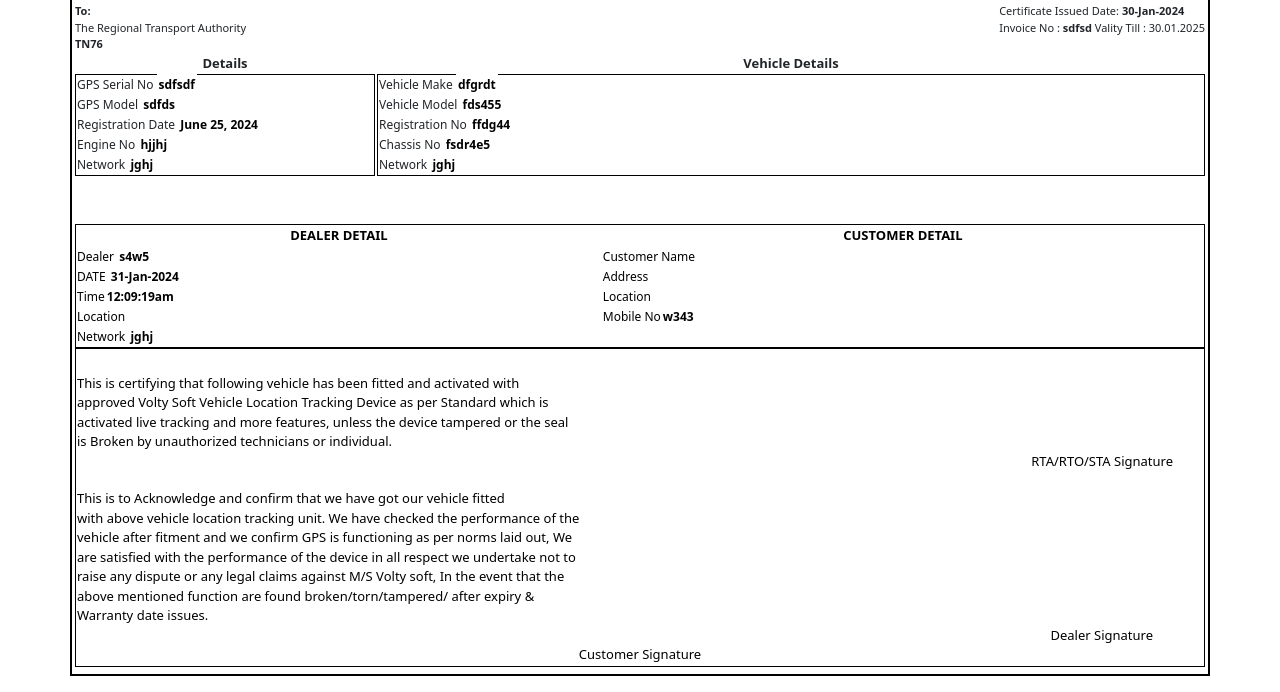
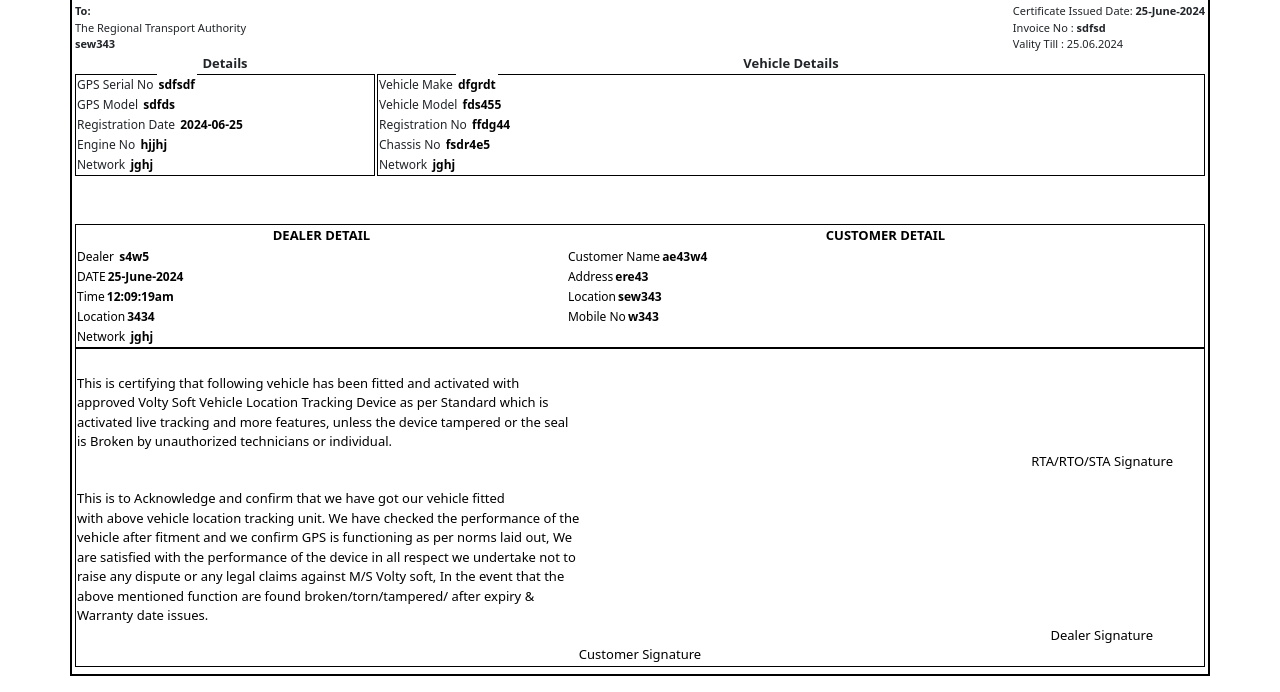
Before and after one commit to ratdor/RTO-2024, a Django app: page /gps_certificate/1/ in a window 1280 px wide. Shown: the part 274-966 px from the top of the page. Run offline with Django 4.2, Linux system fonts and the light colour scheme; data comes from the database, SQL or seed files in the repository; both versions use the stored data as it was after the commit.

Commit message:
third commit

```diff
--- a/rtoapp/models.py
+++ b/rtoapp/models.py
@@ -65,19 +65,19 @@ class cameraVehicle(models.Model):
 
 class gpsVehicle(models.Model):
     invoice_no = models.CharField(max_length=100)
-    gps_serial_no = models.CharField(max_length=100)
-    gps_model = models.CharField(max_length=100)
-    registration_date = models.DateField()
-    engine_no = models.CharField(max_length=100)
-    network = models.CharField(max_length=100)
-    vehicle_make = models.CharField(max_length=100)
-    vehicle_model = models.CharField(max_length=100)
-    registration_no = models.CharField(max_length=100)
-    chassis_no = models.CharField(max_length=100)
-    dealer = models.CharField(max_length=100)
-    location_primary = models.CharField(max_length=100)
-    customer_name = models.CharField(max_length=100)
-    customer_address = models.CharField(max_length=100)
+    gps_serial_no = models.CharField(max_length=100,null=True)
+    gps_model = models.CharField(max_length=100,null=True)
+    registration_date = models.IntegerField()
+    engine_no = models.CharField(max_length=100,null=True)
+    network = models.CharField(max_length=100,null=True)
+    vehicle_make = models.CharField(max_length=100,null=True)
+    vehicle_model = models.CharField(max_length=100,null=True)
+    registration_no = models.CharField(max_length=100,null=True)
+    chassis_no = models.CharField(max_length=100,null=True)
+    dealer = models.CharField(max_length=100,null=True)
+    location_primary = models.CharField(max_length=100,null=True)
+    customer_name = models.CharField(max_length=100,null=True)
+    customer_address = models.CharField(max_length=100,null=True)
     location_secondary = models.CharField(max_length=100)
-    mobile_no = models.CharField(max_length=100)
-    created_at = models.DateTimeField(auto_now_add=True)
+    mobile_no = models.CharField(max_length=100,null=True)
+    created_at = models.DateTimeField(auto_now_add=True,null=True)
--- a/rtoapp/views.py
+++ b/rtoapp/views.py
@@ -27,6 +27,9 @@ def login_view(request):
 def logout_view(request):
     logout(request)
     return redirect('login')
+
+################################################### Sensor Certificate ################################################
+
 
 def details_view(request):
     if request.method == 'POST':
@@ -87,6 +90,9 @@ def fitment(request):
     return render(request,'fitment.html')
 
 
+################################################### End Sensor Certificate ################################################
+
+
 ################################################### GPS Certificate ################################################
 
 def gps_details(request):
@@ -107,15 +113,15 @@ def gps_search(request):
     if request.method == 'POST':
         from_date = request.POST.get('from_date')
         to_date = request.POST.get('to_date')
-        vecregno = request.POST.get('vecregno')
+        invoice_no  = request.POST.get('vecregno')
 
         gps_vehicles = gpsVehicle.objects.all()
 
         if from_date and to_date:
             gps_vehicles = gps_vehicles.filter(created_at__gte=from_date, created_at__lte=to_date)
 
-        if vecregno:
-            gps_vehicles = gps_vehicles.filter(registration_no__icontains=vecregno)
+        if invoice_no:
+            gps_vehicles = gps_vehicles.filter(invoice_no__icontains=invoice_no)
 
         return render(request, 'gps_search.html', {'gps_vehicles': gps_vehicles})
 
@@ -151,6 +157,7 @@ def gps_certificate(request, vehicle_id):
     return render(request, 'gps_certificate.html', {'qr_code_base64': qr_code_base64, 'gps_vehicle': gps_vehicle})
 
 
+################################################### End GPS Certificate ################################################
 
 
 ################################################### Camera Certificate ################################################
@@ -169,17 +176,17 @@ def camera_search(request):
     if request.method == 'POST':
         from_date = request.POST.get('from_date')
         to_date = request.POST.get('to_date')
-        vecregno = request.POST.get('vecregno')
+        vehicle_no = request.POST.get('vecregno')
 
         camera_vehicles = cameraVehicle.objects.all()
 
         if from_date and to_date:
             camera_vehicles = camera_vehicles.filter(created_at__gte=from_date, created_at__lte=to_date)
 
-        if vecregno:
-            camera_vehicles = camera_vehicles.filter(vehicle_no__icontains=vecregno)
+        if vehicle_no:
+            camera_vehicles = camera_vehicles.filter(vehicle_no__icontains=vehicle_no)
 
-        return render(request, 'search.html', {'camera_vehicles': camera_vehicles})
+        return render(request, 'camera_search.html', {'camera_vehicles': camera_vehicles})
 
     else:
         camera_vehicles = cameraVehicle.objects.all()
@@ -212,3 +219,5 @@ def camera_certificate(request, vehicle_id):
     qr_code_base64 = base64.b64encode(qr_code_img.getvalue()).decode()
 
     return render(request, 'camera_certificate.html', {'qr_code_base64': qr_code_base64, 'camera_vehicle': camera_vehicle})
+
+################################################### End Camera Certificate ################################################
--- a/templates/gps_certificate.html
+++ b/templates/gps_certificate.html
@@ -120,7 +120,7 @@
         <div class="text-center">
             <h1 class="mb-0" style="color: black;font-weight: bold;">SE TECHNOLOGIES</h1><br>
             <p class="mb-0" style="color: black;">Online Vehicle Tracking Device Certificate</p>
-            <h4>Certificate No.: <span>CF-30-Jan-2024GLInvoice No</span></h4>
+            <h4 style="border:1px solid black;width:490px;padding-bottom:20px;border-radius:20px">Certificate.NO. <span>CF-{{gps_vehicle.created_at | date:"dmY"}}{{gps_vehicle.gps_serial_no}}</span></h4>
         </div>
         <img src="{% static 'images/logo.png' %}" alt="SM Logo" class="logo">
 
@@ -134,13 +134,13 @@
 
             The Regional Transport Authority <br>
 
-            <strong>TN76</strong>
+            <strong>{{gps_vehicle.location_primary}}</strong>
         </div>
         <div class="text-start">
 
-            Certificate Issued Date: <span><b>30-Jan-2024</b></span><br>
-            Invoice No : <span><b>{{gps_vehicle.invoice_no}}</b></span>
-            Vality Till : 30.01.2025
+            Certificate Issued Date: <span><b>{{gps_vehicle.created_at | date:"d-F-Y"}}</b></span><br>
+            Invoice No : <span><b>{{gps_vehicle.invoice_no}}</b></span><br>
+            Vality Till : {{ gps_vehicle.created_at|date:"d.m.Y" }}
 
         </div>
     </div>
@@ -208,18 +208,18 @@
         <tbody>
             <tr>
                 <td>Dealer <span style="font-weight: 700;">{{gps_vehicle.dealer}}</span></td>
-                <td>Customer Name<span style="font-weight: 700;">{{gps_vehicle.owner_name}}</span></td>
+                <td>Customer Name<span style="font-weight: 700;">{{gps_vehicle.customer_name}}</span></td>
             </tr>
             <tr>
-                <td>DATE<span style="font-weight: 700;"> 31-Jan-2024</span></td>
-                <td>Address<span style="font-weight: 700;">{{gps_vehicle.owner_address}}</span></td>
+                <td>DATE<span style="font-weight: 700;">{{gps_vehicle.created_at | date:"d-F-Y"}}</span></td>
+                <td>Address<span style="font-weight: 700;">{{gps_vehicle.customer_address}}</span></td>
             </tr>
             <tr>
                 <td>Time<span style="font-weight: 700;">12:09:19am</span></td>
-                <td>Location<span style="font-weight: 700;">{{gps_vehicle.location}}</span></td>
+                <td>Location<span style="font-weight: 700;">{{gps_vehicle.location_primary}}</span></td>
             </tr>
             <tr>
-                <td>Location<span style="font-weight: 700;">{{gps_vehicle.location}}</span></td>
+                <td>Location<span style="font-weight: 700;">{{gps_vehicle.location_secondary}}</span></td>
                 <td>Mobile No<span style="font-weight: 700;">{{gps_vehicle.mobile_no}}</span></td>
             </tr>
             <tr>
--- a/templates/gps_details.html
+++ b/templates/gps_details.html
@@ -63,7 +63,7 @@
             <div class="col-md-4 ">
                 <div class="row">
                     <div class="col-md-10">
-                       <input type="date" name="registration_date" id="registration_date" class="form-control" required>
+                       <input type="number" name="registration_date" id="registration_date" class="form-control" required>
                     </div>
                 </div>
             </div>
--- a/templates/gps_search.html
+++ b/templates/gps_search.html
@@ -1,6 +1,6 @@
 {% extends 'base.html' %}
 {% load static %}
-{% block title %} RT0 || Camera Search {% endblock title %}
+{% block title %} RT0 || GPS Search {% endblock title %}
 {% block link %} {% static 'css/search.css' %} {% endblock link %}
 {% block navbar %}
 {% include 'nav.html' %}
```
Also changed, not shown: templates/camera_search.html (+1 -7 lines), templates/nav.html (+6 -6 lines), db.sqlite3, media/vehicle_images/n1.jpg (added), media/vehicle_images/n1_MdHCTWW.jpg (added), media/vehicle_images/n1_P4In7ZW.jpg (added), media/vehicle_images/n1_Rb1XoDO.jpg (added), media/vehicle_images/n1_dvSkGca.jpg (added), media/vehicle_images/n1_p5OTfOs.jpg (added), media/vehicle_images/n1_uebc2LE.jpg (added), media/vehicle_images/n1_yJqjy2U.jpg (added), rtoapp/migrations/0002_alter_gpsvehicle_chassis_no_alter_gpsvehicle_dealer_and_more.py (added), rtoapp/migrations/0003_rename_vehicle_no_cameravehicle_camera_vehicle_no.py (added), rtoapp/migrations/0004_rename_camera_vehicle_no_cameravehicle_vehicle_no.py (added), 1 more files.
